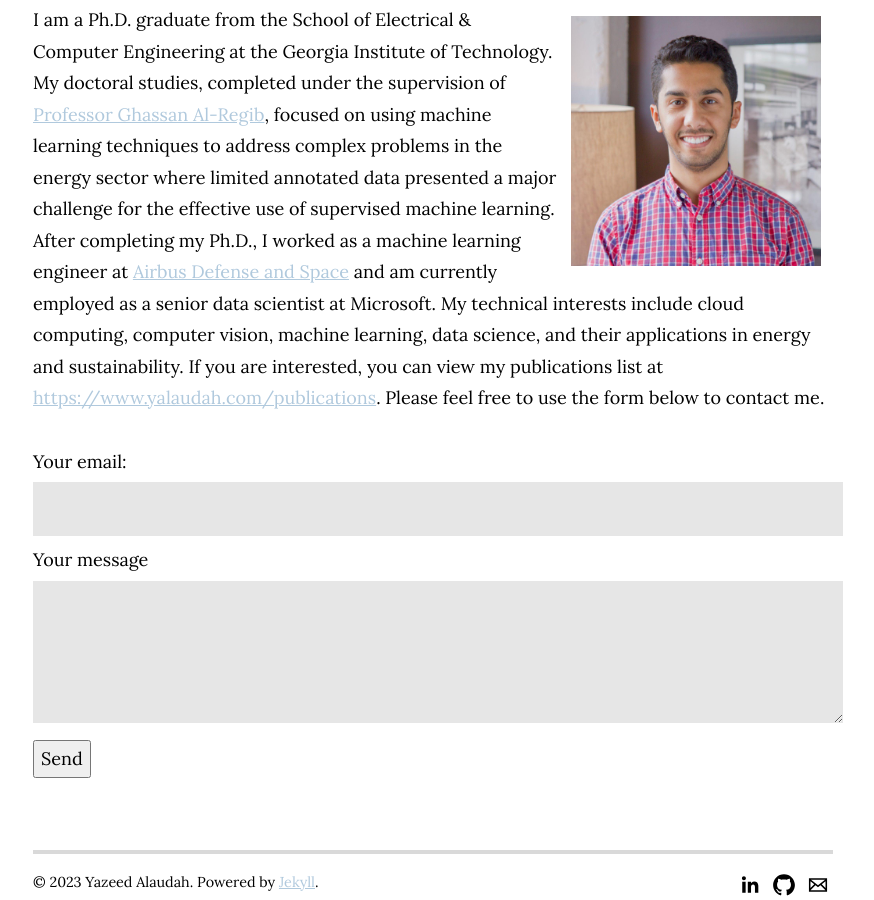
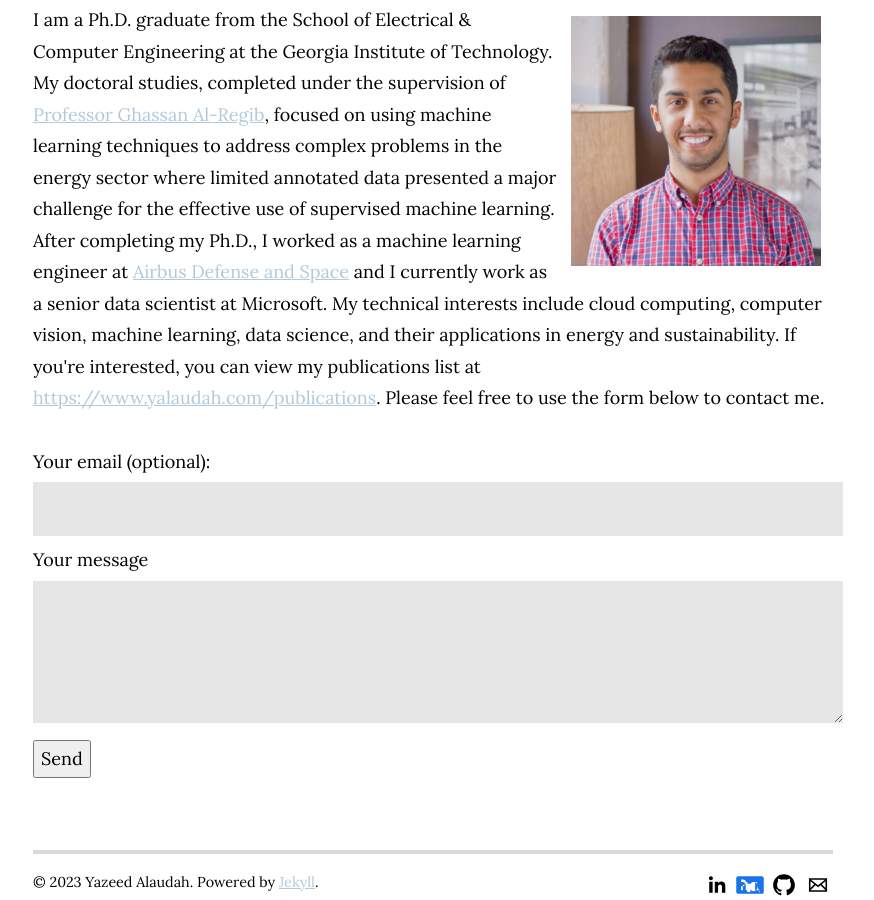
Before and after one commit to yalaudah/yalaudah.github.io, a Jekyll site: the page built from aboutme.md, in a window 1280 px wide and 900 px high, scrolled down 595 px. Shown: the whole window, without its empty margins (207-1081 px from the left). Built offline with Jekyll 4.4.1, drawn with Linux system fonts in a browser that asks for light colours; nearby versions of some CDN libraries; some web fonts are replaced.

Commit message:
google scholar

```diff
--- a/_config.yml
+++ b/_config.yml
@@ -28,5 +28,6 @@ social:
    github: yalaudah
    linkedin: yalaudah
    email: hi@yalaudah.com
+   scholar: vjiWn5oAAAAJ
 
 google_analytics: "UA-74108555-1"
--- a/_includes/footer.html
+++ b/_includes/footer.html
@@ -1,26 +1,46 @@
 <div class="footer">
    <div class="container">
-      <p class="copy">&copy; {{ site.time | date: '%Y' }} Yazeed Alaudah. Powered by <a href="https://jekyllrb.com/">Jekyll</a>.   </p>
+      <p class="copy">&copy; {{ site.time | date: '%Y' }} Yazeed Alaudah. Powered by <a
+            href="https://jekyllrb.com/">Jekyll</a>. </p>
 
       <div class="footer-links">
          <ul class="noList">
             {% if site.social.linkedin %}
-            <li><a href="https://www.linkedin.com/in/{{ site.social.linkedin }}" class="icon-17 linkedin" title="LinkedIn"><svg viewBox="0 0 512 512"><path d="M186.4 142.4c0 19-15.3 34.5-34.2 34.5 -18.9 0-34.2-15.4-34.2-34.5 0-19 15.3-34.5 34.2-34.5C171.1 107.9 186.4 123.4 186.4 142.4zM181.4 201.3h-57.8V388.1h57.8V201.3zM273.8 201.3h-55.4V388.1h55.4c0 0 0-69.3 0-98 0-26.3 12.1-41.9 35.2-41.9 21.3 0 31.5 15 31.5 41.9 0 26.9 0 98 0 98h57.5c0 0 0-68.2 0-118.3 0-50-28.3-74.2-68-74.2 -39.6 0-56.3 30.9-56.3 30.9v-25.2H273.8z"/></svg><!--[if lt IE 9]><em>LinkedIn</em><![endif]--></a></li>
+            <li><a href="https://www.linkedin.com/in/{{ site.social.linkedin }}" class="icon-17 linkedin"
+                  title="LinkedIn"><svg viewBox="0 0 512 512">
+                     <path
+                        d="M186.4 142.4c0 19-15.3 34.5-34.2 34.5 -18.9 0-34.2-15.4-34.2-34.5 0-19 15.3-34.5 34.2-34.5C171.1 107.9 186.4 123.4 186.4 142.4zM181.4 201.3h-57.8V388.1h57.8V201.3zM273.8 201.3h-55.4V388.1h55.4c0 0 0-69.3 0-98 0-26.3 12.1-41.9 35.2-41.9 21.3 0 31.5 15 31.5 41.9 0 26.9 0 98 0 98h57.5c0 0 0-68.2 0-118.3 0-50-28.3-74.2-68-74.2 -39.6 0-56.3 30.9-56.3 30.9v-25.2H273.8z" />
+                  </svg><!--[if lt IE 9]><em>LinkedIn</em><![endif]--></a></li>
+            {% endif %}
+
+            {% if site.social.scholar %}
+            <li><a href="https://scholar.google.com/citations?user=vjiWn5oAAAAJ&hl=en" class="icon-16 google-scholar"
+                  title="Google Scholar"><svg viewBox="0 0 24 24">
+                     <path fill="#1A73E8"
+                        d="M23,6.5v11c0,0.8-0.7,1.5-1.5,1.5H2.5C1.7,19,1,18.3,1,17.5v-11C1,5.7,1.7,5,2.5,5h19 C22.3,5,23,5.7,23,6.5z">
+                     </path>
+                     <path fill="#FFFFFF"
+                        d="M6.3,16.2H4.9v-3.3h1.3c1.1,0,1.8-0.7,1.8-1.7c0-1-0.7-1.7-1.8-1.7H4.9V7.5h1.4c1.5,0,2.5,0.8,2.5,2.2 c0,1.4-1,2.2-2.5,2.2L6.3,16.2L6.3,16.2z M9.9,16.2h-1.3v-6.6h1.3V16.2z M12.3,9.6v1.6c0.6-0.9,1.6-1.6,2.6-1.6 c1.9,0,3.3,1.6,3.3,3.6s-1.4,3.7-3.3,3.7c-1.1,0-2-0.6-2.6-1.5v2.2H9.8v-6.7h2.5V9.6z M17.5,9.6h-1.4v6.6h1.4c1.5,0,2.5-0.8,2.0,2.5-2.2C20,10.4,19,9.6,17.5,9.6z">
+                     </path>
+                  </svg><!--[if lt IE 9]><em>Google Scholar</em><![endif]--></a></li>
             {% endif %}
 
 
-
-            {% if site.social.twitter %}
-            <li><a href="https://twitter.com/{{ site.social.twitter }}" class="icon-26 twitter" title="Twitter"><svg viewBox="0 0 512 512"><path d="M419.6 168.6c-11.7 5.2-24.2 8.7-37.4 10.2 13.4-8.1 23.8-20.8 28.6-36 -12.6 7.5-26.5 12.9-41.3 15.8 -11.9-12.6-28.8-20.6-47.5-20.6 -42 0-72.9 39.2-63.4 79.9 -54.1-2.7-102.1-28.6-134.2-68 -17 29.2-8.8 67.5 20.1 86.9 -10.7-0.3-20.7-3.3-29.5-8.1 -0.7 30.2 20.9 58.4 52.2 64.6 -9.2 2.5-19.2 3.1-29.4 1.1 8.3 25.9 32.3 44.7 60.8 45.2 -27.4 21.4-61.8 31-96.4 27 28.8 18.5 63 29.2 99.8 29.2 120.8 0 189.1-102.1 185-193.6C399.9 193.1 410.9 181.7 419.6 168.6z"/></svg><!--[if lt IE 9]><em>Twitter</em><![endif]--></a></li>
-            {% endif %}
-
-             {% if site.social.github %}
-             <li><a href="https://github.com/{{ site.social.github }}" class="icon-13 github" title="GitHub"><svg viewBox="0 0 512 512"><path d="M256 70.7c-102.6 0-185.9 83.2-185.9 185.9 0 82.1 53.3 151.8 127.1 176.4 9.3 1.7 12.3-4 12.3-8.9V389.4c-51.7 11.3-62.5-21.9-62.5-21.9 -8.4-21.5-20.6-27.2-20.6-27.2 -16.9-11.5 1.3-11.3 1.3-11.3 18.7 1.3 28.5 19.2 28.5 19.2 16.6 28.4 43.5 20.2 54.1 15.4 1.7-12 6.5-20.2 11.8-24.9 -41.3-4.7-84.7-20.6-84.7-91.9 0-20.3 7.3-36.9 19.2-49.9 -1.9-4.7-8.3-23.6 1.8-49.2 0 0 15.6-5 51.1 19.1 14.8-4.1 30.7-6.2 46.5-6.3 15.8 0.1 31.7 2.1 46.6 6.3 35.5-24 51.1-19.1 51.1-19.1 10.1 25.6 3.8 44.5 1.8 49.2 11.9 13 19.1 29.6 19.1 49.9 0 71.4-43.5 87.1-84.9 91.7 6.7 5.8 12.8 17.1 12.8 34.4 0 24.9 0 44.9 0 51 0 4.9 3 10.7 12.4 8.9 73.8-24.6 127-94.3 127-176.4C441.9 153.9 358.6 70.7 256 70.7z"/></svg></a></li>
+            {% if site.social.github %}
+            <li><a href=" https://github.com/{{ site.social.github }}" class="icon-13 github" title="GitHub"><svg
+                     viewBox="0 0 512 512">
+                     <path
+                        d="M256 70.7c-102.6 0-185.9 83.2-185.9 185.9 0 82.1 53.3 151.8 127.1 176.4 9.3 1.7 12.3-4 12.3-8.9V389.4c-51.7 11.3-62.5-21.9-62.5-21.9 -8.4-21.5-20.6-27.2-20.6-27.2 -16.9-11.5 1.3-11.3 1.3-11.3 18.7 1.3 28.5 19.2 28.5 19.2 16.6 28.4 43.5 20.2 54.1 15.4 1.7-12 6.5-20.2 11.8-24.9 -41.3-4.7-84.7-20.6-84.7-91.9 0-20.3 7.3-36.9 19.2-49.9 -1.9-4.7-8.3-23.6 1.8-49.2 0 0 15.6-5 51.1 19.1 14.8-4.1 30.7-6.2 46.5-6.3 15.8 0.1 31.7 2.1 46.6 6.3 35.5-24 51.1-19.1 51.1-19.1 10.1 25.6 3.8 44.5 1.8 49.2 11.9 13 19.1 29.6 19.1 49.9 0 71.4-43.5 87.1-84.9 91.7 6.7 5.8 12.8 17.1 12.8 34.4 0 24.9 0 44.9 0 51 0 4.9 3 10.7 12.4 8.9 73.8-24.6 127-94.3 127-176.4C441.9 153.9 358.6 70.7 256 70.7z" />
+                  </svg></a></li>
             {% endif %}
 
             {% if site.social.email %}
-             <li><a href="mailto:{{ site.social.email }}" class="icon-8 email" title="Email"><svg viewBox="0 0 512 512"><path d="M101.3 141.6v228.9h0.3 308.4 0.8V141.6H101.3zM375.7 167.8l-119.7 91.5 -119.6-91.5H375.7zM127.6 194.1l64.1 49.1 -64.1 64.1V194.1zM127.8 344.2l84.9-84.9 43.2 33.1 43-32.9 84.7 84.7L127.8 344.2 127.8 344.2zM384.4 307.8l-64.4-64.4 64.4-49.3V307.8z"/></svg><!--[if lt IE 9]><em>Email</em><![endif]--></a></li>
+            <li><a href="mailto:{{ site.social.email }}" class="icon-8 email" title="Email"><svg viewBox="0 0 512 512">
+                     <path
+                        d="M101.3 141.6v228.9h0.3 308.4 0.8V141.6H101.3zM375.7 167.8l-119.7 91.5 -119.6-91.5H375.7zM127.6 194.1l64.1 49.1 -64.1 64.1V194.1zM127.8 344.2l84.9-84.9 43.2 33.1 43-32.9 84.7 84.7L127.8 344.2 127.8 344.2zM384.4 307.8l-64.4-64.4 64.4-49.3V307.8z" />
+                  </svg><!--[if lt IE 9]><em>Email</em><![endif]--></a></li>
             {% endif %}
+
          </ul>
       </div>
    </div>
--- a/aboutme.md
+++ b/aboutme.md
@@ -12,7 +12,7 @@ title: About Me
 <div>
 
 <p>
-I am a Ph.D. graduate from the School of Electrical & Computer Engineering at the Georgia Institute of Technology. My doctoral studies, completed under the supervision of <a href="https://ghassanalregib.info/"> Professor Ghassan Al-Regib</a>, focused on using machine learning techniques to address complex problems in the energy sector where limited annotated data presented a major challenge for the effective use of supervised machine learning. After completing my Ph.D., I worked as a machine learning engineer at <a href="https://airbusus.com/">Airbus Defense and Space</a> and am currently employed as a senior data scientist at Microsoft. My technical interests include cloud computing, computer vision, machine learning, data science, and their applications in energy and sustainability. If you are interested, you can view my publications list at <a href="https://www.yalaudah.com/publications">https://www.yalaudah.com/publications</a>. Please feel free to use the form below to contact me.
+I am a Ph.D. graduate from the School of Electrical & Computer Engineering at the Georgia Institute of Technology. My doctoral studies, completed under the supervision of <a href="https://ghassanalregib.info/"> Professor Ghassan Al-Regib</a>, focused on using machine learning techniques to address complex problems in the energy sector where limited annotated data presented a major challenge for the effective use of supervised machine learning. After completing my Ph.D., I worked as a machine learning engineer at <a href="https://airbusus.com/">Airbus Defense and Space</a> and I currently work as a senior data scientist at Microsoft. My technical interests include cloud computing, computer vision, machine learning, data science, and their applications in energy and sustainability. If you're interested, you can view my publications list at <a href="https://www.yalaudah.com/publications">https://www.yalaudah.com/publications</a>. Please feel free to use the form below to contact me.
 </p>
 
 </div>
@@ -21,7 +21,7 @@ I am a Ph.D. graduate from the School of Electrical & Computer Engineering at th
 
 
 <form action="https://formspree.io/f/xnqyaeay" method="POST">
-    <label for="email">Your email:</label>
+    <label for="email">Your email (optional):</label>
     <input type="email" id="email" name="_replyto" class="full-width"><br>
     <label for="message">Your message</label>
     <textarea name="message" id="message" cols="30" rows="10" class="full-width"></textarea><br>
```
Also changed, not shown: publications.md (+1 -1 lines).
